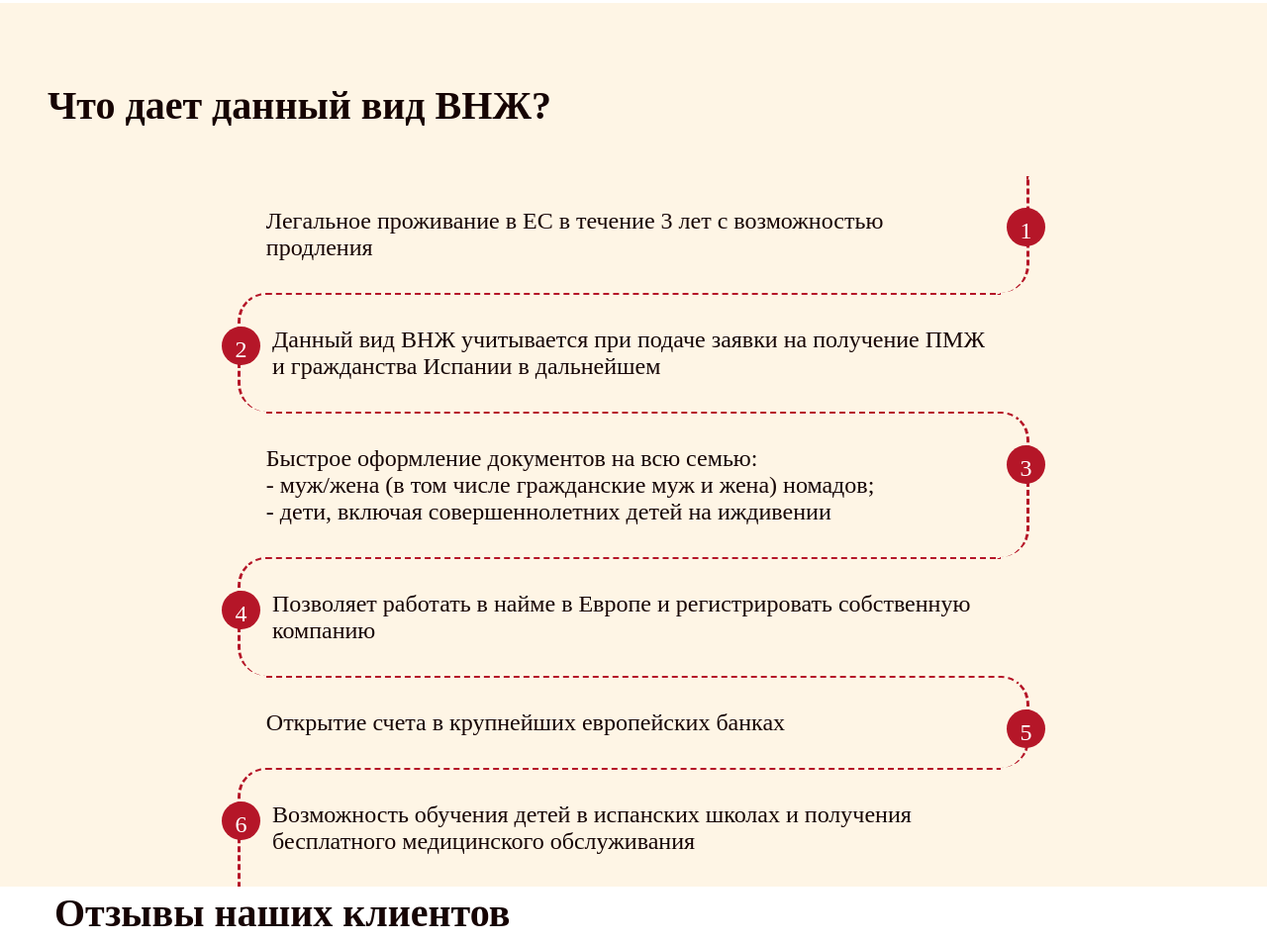
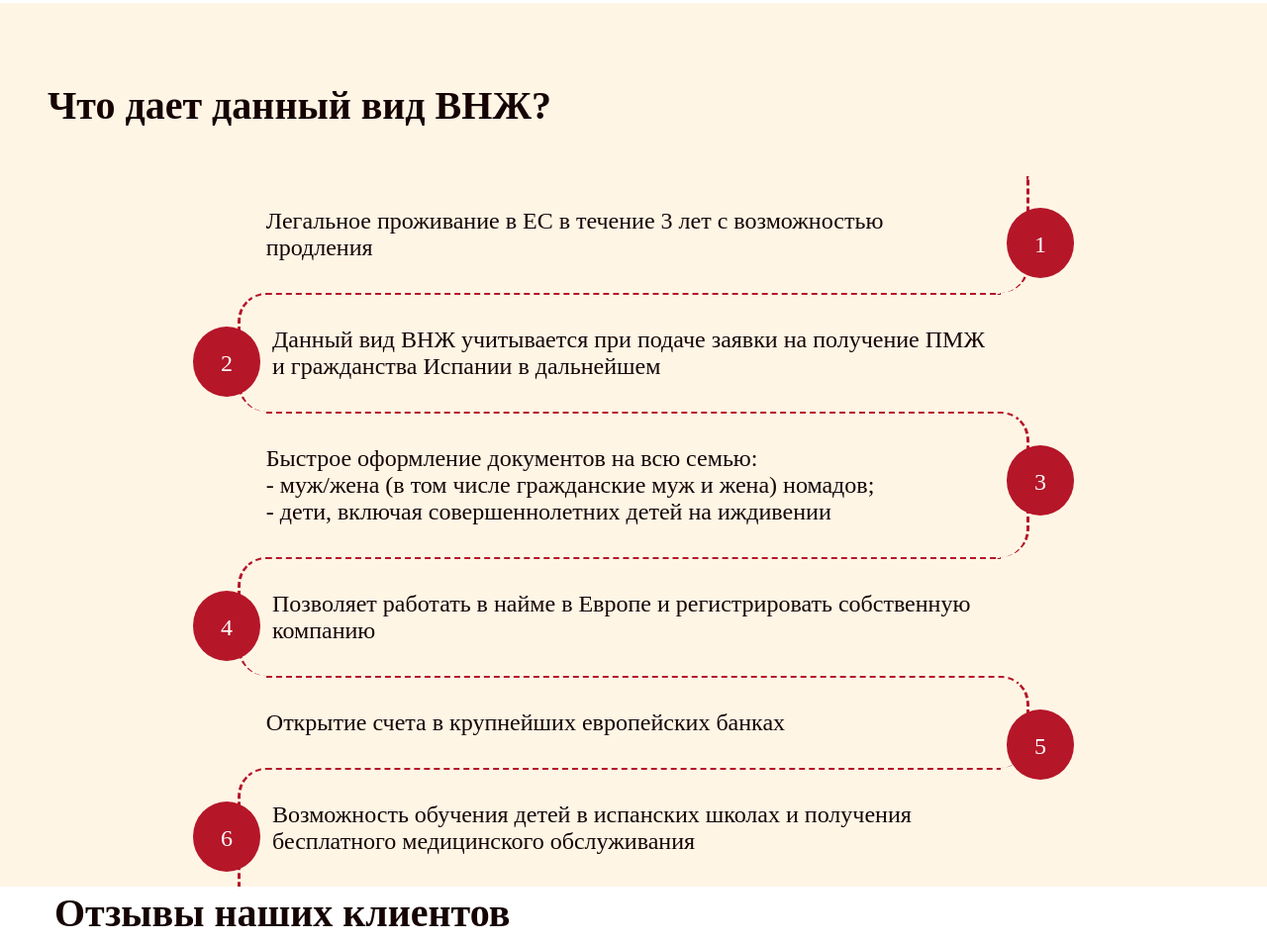
Before and after one commit to FayaAkh/Immigration-services-landing, a plain HTML site: page index.html in a window 1280 px wide. Shown: the part 2338-3291 px from the top of the page at 99% size. Drawn offline with Linux system fonts and the light colour scheme; a web font is replaced by a local one.

Commit message:
fix gap andnumbers position

```diff
--- a/Assets/style/GlobalStyle/style.scss
+++ b/Assets/style/GlobalStyle/style.scss
@@ -25,7 +25,7 @@
   }
 
   .about-section__img {
-    max-width: 50%;
+    max-width: 45%;
     width: 100%;
     @media (max-width: $breakpoint_md) {
       max-width: 40rem;
@@ -42,7 +42,7 @@
 
   }
   .container-about {
-    max-width: 50%;
+    max-width: 45%;
     width: 100%;
     background: #f4b647;
     padding: 3rem;
@@ -261,8 +261,8 @@
       margin-right: -1.25rem;
       position: absolute;
       border-radius: 50%;
-      padding: 0.6rem;
-      height: 1.25rem;
+      padding: 1.5rem;
+      height: 1.4rem;
       width: 1.25rem;
       background-color: #b51628;
       text-align: center;
@@ -275,8 +275,8 @@
       margin-left: -1.25rem;
       position: absolute;
       border-radius: 50%;
-      padding: 0.6rem;
-      height: 1.25rem;
+      padding: 1.5rem;
+      height: 1.4rem;
       width: 1.25rem;
       background-color: #b51628;
       text-align: center;
```
Also changed, not shown: Assets/style/GlobalStyle/style.css, 1 other file.
